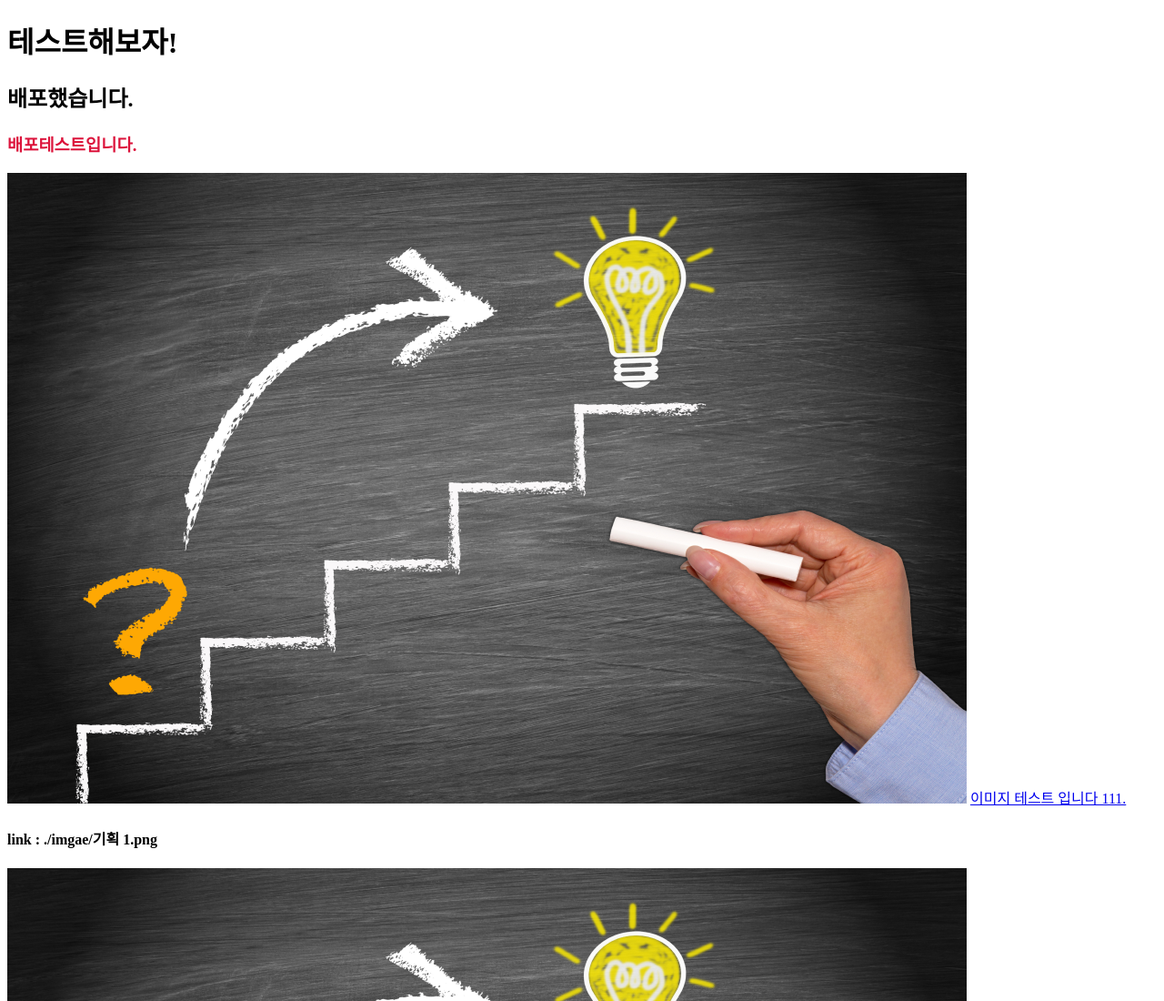
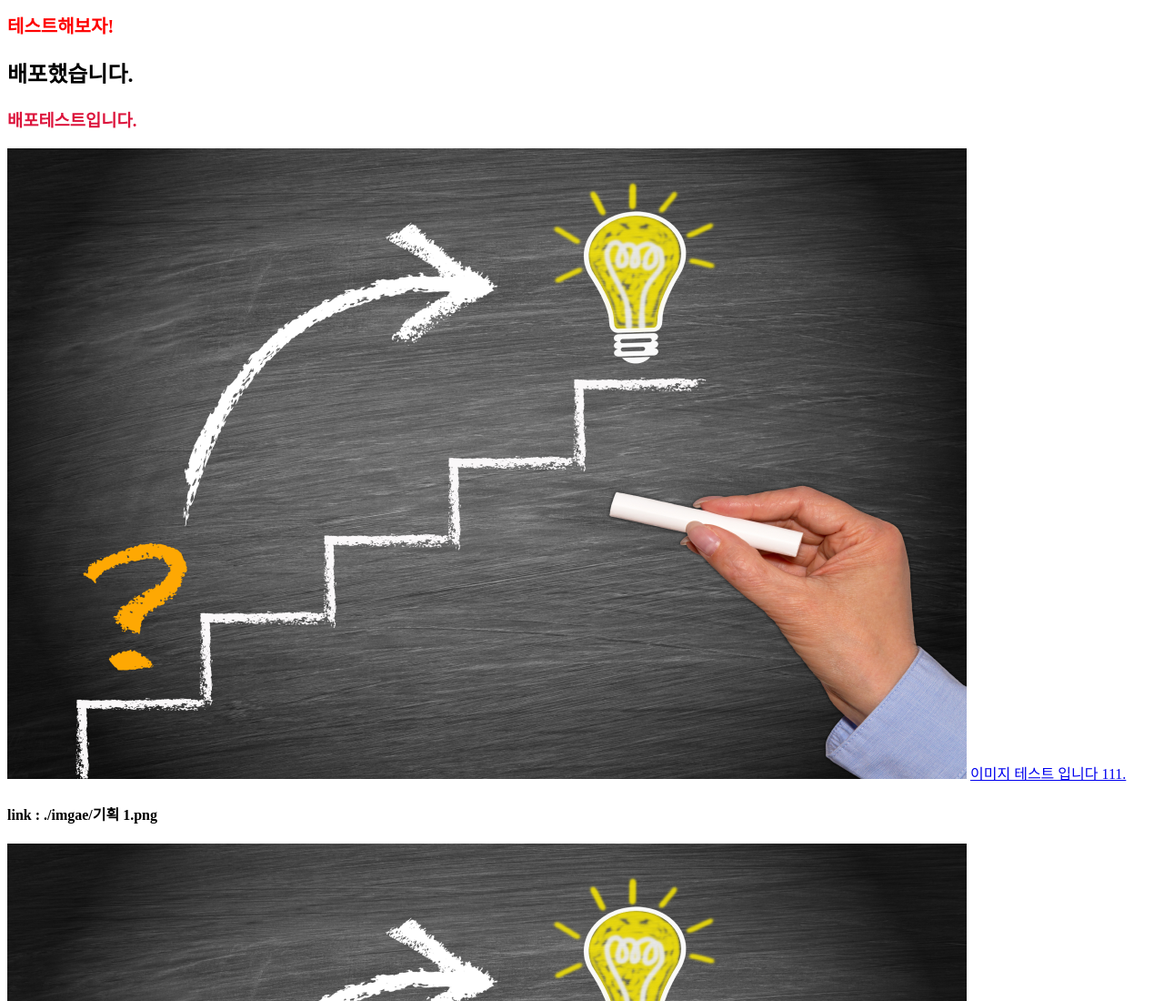
Before and after one commit to YOOCHANYOUNG/ArtParang-HTML-, a plain HTML site: page index.html in a window 1280 px wide. Shown: the top 1100 px of the page at 91% size. Drawn offline with Linux system fonts and the light colour scheme; files whose address does not match are found by name.

Commit message:
CSS 테스트

```diff
--- /dev/null
+++ b/css/index.css
@@ -0,0 +1,4 @@
+.testCss{
+    color: red;
+    font-size: 20px;
+}
--- a/index.html
+++ b/index.html
@@ -4,9 +4,10 @@
     <meta charset="UTF-8">
     <meta name="viewport" content="width=device-width, initial-scale=1.0">
     <title>Art Parang</title>
+    <link rel="stylesheet" href="./css/index.css">
 </head>
 <body>
-    <h1>테스트해보자!</h1>
+    <h1 class="testCss">테스트해보자!</h1>
     <h2>배포했습니다.</h2>
     <h3 style="color: crimson;">배포테스트입니다.</h3>
 
```
